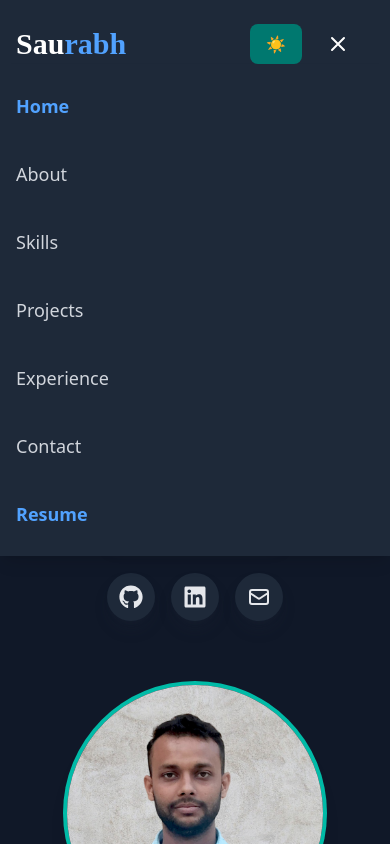
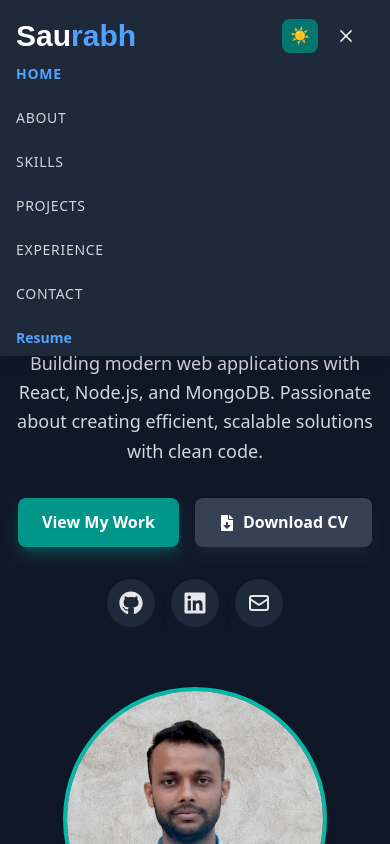
Before and after one commit to ksaurabh252/saurabhKumar_Portfolio, a React (Vite) app: page / in a window 390 px wide. Both pictures are taken after a click on the button "Toggle menu". Shown: the top 844 px of the page. Built offline with nearby package versions, Linux system fonts and the light colour scheme.

Commit message:
style: Enhance global CSS structure and responsiveness
- Add organized sections with clear comments
- Improve base styles and responsive design
- Add accessibility features

```diff
--- a/src/components/Navbar.jsx
+++ b/src/components/Navbar.jsx
@@ -1,10 +1,50 @@
+/* =========================
+   Navbar Component
+   Responsive navigation bar with dark mode toggle and mobile menu
+   ========================= */
 import { useState, useEffect } from "react";
+// eslint-disable-next-line no-unused-vars
 import { motion, AnimatePresence } from "framer-motion";
 
-const NAV_TABS = ["home", "about", "skills", "projects", "experience", "contact", "resume"];
+/* =========================
+   Navigation Tabs Configuration
+   Array of available navigation sections
+   ========================= */
+const NAV_TABS = [
+  "home",
+  "about",
+  "skills",
+  "projects",
+  "experience",
+  "contact",
+  "resume",
+];
 
 const Navbar = ({ darkMode, setDarkMode, activeTab, setActiveTab }) => {
+  /* =========================
+     State Management
+     Controls mobile menu visibility
+     ========================= */
   const [mobileMenuOpen, setMobileMenuOpen] = useState(false);
+
+  /* =========================
+     Navigation Handlers
+     Functions to handle navigation and resume download
+     ========================= */
+  const handleNavClick = (sectionId) => {
+    const element = document.getElementById(sectionId);
+    if (element) {
+      const navHeight = 10;
+      const elementPosition = element.getBoundingClientRect().top;
+      const offsetPosition = elementPosition + window.pageYOffset - navHeight;
+
+      window.scrollTo({
+        top: offsetPosition,
+        behavior: "smooth",
+      });
+      setActiveTab(sectionId);
+    }
+  };
 
   const handleResumeClick = () => {
     const fileUrl = "/saurabhKumar_Portfolio/SaurabhKumar-Resume.pdf";
@@ -15,6 +55,10 @@ const Navbar = ({ darkMode, setDarkMode, activeTab, setActiveTab }) => {
     link.click();
   };
 
+  /* =========================
+     Click Outside Handler
+     Closes mobile menu when clicking outside
+     ========================= */
   useEffect(() => {
     const handleClickOutside = (event) => {
       if (
@@ -31,31 +75,44 @@ const Navbar = ({ darkMode, setDarkMode, activeTab, setActiveTab }) => {
   }, [mobileMenuOpen]);
 
   return (
+    /* =========================
+       Header Container
+       Animated header with sticky positioning
+       ========================= */
     <motion.header
       initial={{ y: -50 }}
       animate={{ y: 0 }}
       transition={{ type: "spring", stiffness: 100, damping: 10, mass: 0.5 }}
-      className={`py-6 ${darkMode ? "bg-gray-800 text-white" : "bg-white text-gray-900 border-b border-gray-200"
+      className={`py-2 ${darkMode
+        ? "bg-gray-800 text-white"
+        : "bg-white text-gray-900 border-b border-gray-200"
         } shadow-md sticky top-0 z-30`}
     >
-      <div className="container mx-auto px-4 flex justify-between items-center">
-        {/* CHANGED: Professional two-color approach */}
+      <div className="container mx-auto px-4 flex justify-between items-center h-14">
+        {/* Logo/Brand Name */}
         <motion.h1
           initial={{ opacity: 0 }}
           animate={{ opacity: 1 }}
           transition={{ delay: 0.2 }}
-          className={`text-3xl font-bold font-['Poppins'] cursor-pointer`}
+          className={`text-3xl font-bold font-['Poppins'] ${darkMode ? "text-white" : "text-gray-900"
+            }`}
         >
-          <span className={`${darkMode ? "text-white" : "text-gray-900"}`}>Sau</span>
-          <span className={`${darkMode ? "text-blue-400" : "text-blue-600"}`}>rabh</span>
+          <span className={`${darkMode ? "text-white" : "text-gray-900"}`}>
+            Sau
+          </span>
+          <span className={`${darkMode ? "text-blue-400" : "text-blue-600"}`}>
+            rabh
+          </span>
         </motion.h1>
 
-        <div className="flex items-center space-x-4">
+        {/* Navigation Controls Container */}
+        <div className="flex items-center space-x-3">
+          {/* Dark Mode Toggle Button */}
           <motion.button
             whileHover={{ scale: 1.05 }}
             whileTap={{ scale: 0.95 }}
             onClick={() => setDarkMode((prev) => !prev)}
-            className={`px-4 py-2 rounded-lg transition-all hover:cursor-pointer duration-300 ${darkMode
+            className={`px-2 py-1 rounded-lg transition-all hover:cursor-pointer duration-300 ${darkMode
               ? "bg-teal-700 hover:bg-teal-600 text-white"
               : "bg-blue-100 hover:bg-blue-200 text-blue-800 border border-blue-300"
               }`}
@@ -63,24 +120,48 @@ const Navbar = ({ darkMode, setDarkMode, activeTab, setActiveTab }) => {
             {darkMode ? "☀️" : "🌙"}
           </motion.button>
 
+          {/* Mobile Menu Toggle Button */}
           <button
-            className={`mobile-menu-button md:hidden p-2 rounded-md focus:outline-none hover:cursor-pointer ${darkMode ? "text-white hover:bg-gray-700" : "text-gray-900 hover:bg-gray-100"
+            className={`mobile-menu-button md:hidden p-1.5 rounded-md focus:outline-none hover:cursor-pointer ${darkMode
+              ? "text-white hover:bg-gray-700"
+              : "text-gray-900 hover:bg-gray-100"
               }`}
             onClick={() => setMobileMenuOpen(!mobileMenuOpen)}
             aria-label="Toggle menu"
           >
             {mobileMenuOpen ? (
-              <svg className="w-6 h-6" fill="none" viewBox="0 0 24 24" stroke="currentColor">
-                <path strokeLinecap="round" strokeLinejoin="round" strokeWidth={2} d="M6 18L18 6M6 6l12 12" />
+              <svg
+                className="w-5 h-5"
+                fill="none"
+                viewBox="0 0 24 24"
+                stroke="currentColor"
+              >
+                <path
+                  strokeLinecap="round"
+                  strokeLinejoin="round"
+                  strokeWidth={2}
+                  d="M6 18L18 6M6 6l12 12"
+                />
               </svg>
             ) : (
-              <svg className="w-6 h-6" fill="none" viewBox="0 0 24 24" stroke="currentColor">
-                <path strokeLinecap="round" strokeLinejoin="round" strokeWidth={2} d="M4 6h16M4 12h16M4 18h16" />
+              <svg
+                className="w-5 h-5"
+                fill="none"
+                viewBox="0 0 24 24"
+                stroke="currentColor"
+              >
+                <path
+                  strokeLinecap="round"
+                  strokeLinejoin="round"
+                  strokeWidth={2}
+                  d="M4 6h16M4 12h16M4 18h16"
+                />
               </svg>
             )}
           </button>
 
-          <nav className="hidden md:flex space-x-6">
+          {/* Desktop Navigation Menu */}
+          <nav className="hidden md:flex space-x-4">
             {NAV_TABS.map((tab) =>
               tab === "resume" ? (
                 <motion.a
@@ -88,7 +169,7 @@ const Navbar = ({ darkMode, setDarkMode, activeTab, setActiveTab }) => {
                   whileHover={{ scale: 1.05 }}
                   whileTap={{ scale: 0.95 }}
                   onClick={handleResumeClick}
-                  className={`text-lg capitalize transition-colors duration-200 font-semibold hover:cursor-pointer nav-link resume ${darkMode
+                  className={`text-xl capitalize transition-colors duration-200 font-semibold hover:cursor-pointer nav-link resume ${darkMode
                     ? "text-gray-300 hover:text-blue-400"
                     : "text-gray-700 hover:text-blue-600"
                     }`}
@@ -100,8 +181,8 @@ const Navbar = ({ darkMode, setDarkMode, activeTab, setActiveTab }) => {
                   key={tab}
                   whileHover={{ scale: 1.05 }}
                   whileTap={{ scale: 0.95 }}
-                  onClick={() => setActiveTab(tab)}
-                  className={`text-lg capitalize transition-colors duration-200 hover:cursor-pointer nav-link ${activeTab === tab
+                  onClick={() => handleNavClick(tab)}
+                  className={`text-xl capitalize transition-colors duration-200 hover:cursor-pointer nav-link ${activeTab === tab
                     ? darkMode
                       ? "text-blue-400 font-semibold"
                       : "text-blue-600 font-semibold"
@@ -118,6 +199,10 @@ const Navbar = ({ darkMode, setDarkMode, activeTab, setActiveTab }) => {
         </div>
       </div>
 
+      {/* =========================
+          Mobile Menu
+          Animated dropdown for mobile navigation
+          ========================= */}
       <AnimatePresence>
         {mobileMenuOpen && (
           <motion.div
@@ -125,10 +210,12 @@ const Navbar = ({ darkMode, setDarkMode, activeTab, setActiveTab }) => {
             animate={{ opacity: 1, y: 0 }}
             exit={{ opacity: 0, y: -20 }}
             transition={{ duration: 0.3 }}
-            className={`mobile-menu-container md:hidden ${darkMode ? "bg-gray-800 text-white" : "bg-white text-gray-900 border-t border-gray-200"
-              } shadow-lg fixed top-16 left-0 w-full z-40`}
+            className={`mobile-menu-container md:hidden ${darkMode
+              ? "bg-gray-800 text-white"
+              : "bg-white text-gray-900 border-t border-gray-200"
+              } shadow-lg fixed top-14 left-0 w-full z-40`}
           >
-            <div className="container mx-auto px-4 py-4 flex flex-col space-y-4">
+            <div className="container mx-auto px-4 py-2 flex flex-col space-y-2">
               {NAV_TABS.map((tab) =>
                 tab === "resume" ? (
                   <motion.a
@@ -136,7 +223,9 @@ const Navbar = ({ darkMode, setDarkMode, activeTab, setActiveTab }) => {
                     whileTap={{ scale: 0.95 }}
                     onClick={handleResumeClick}
                     download="SaurabhKumar-Resume.pdf"
-                    className={`py-3 text-left text-lg capitalize transition-colors font-semibold hover:cursor-pointer nav-link resume ${darkMode ? "text-blue-400 hover:text-blue-300" : "text-blue-600 hover:text-blue-700"
+                    className={`py-2 text-left text-sm capitalize transition-colors font-semibold hover:cursor-pointer nav-link resume ${darkMode
+                      ? "text-blue-400 hover:text-blue-300"
+                      : "text-blue-600 hover:text-blue-700"
                       }`}
                   >
                     Resume
@@ -146,10 +235,12 @@ const Navbar = ({ darkMode, setDarkMode, activeTab, setActiveTab }) => {
                     key={tab}
                     whileTap={{ scale: 0.95 }}
                     onClick={() => {
-                      setActiveTab(tab);
+                      handleNavClick(tab);
                       setMobileMenuOpen(false);
                     }}
-                    className={`py-3 text-left text-lg capitalize hover:cursor-pointer transition-colors nav-link ${activeTab === tab
+                    className={`py-2 text-left
+                      text-sm uppercase tracking-wider
+                         hover:cursor-pointer transition-colors nav-link ${activeTab === tab
                         ? darkMode
                           ? "text-blue-400 font-semibold"
                           : "text-blue-600 font-semibold"
--- a/src/index.css
+++ b/src/index.css
@@ -1,13 +1,21 @@
 @import "tailwindcss";
 
-/* Smooth scrolling for navigation */
+
+
+
+/* =========================
+   Base Styles
+   ========================= */
 html {
   scroll-behavior: smooth;
+  scroll-padding-top: 70px;
 }
 
 body {
   background: #f9fafb;
   color: #222;
+  overflow-x: hidden;
+  line-height: 1.6;
 }
 
 .dark body {
@@ -15,12 +23,119 @@ body {
   color: #f3f4f6;
 }
 
-/* Profile photo hover effect */
-.profile-photo {
-  transition: transform 0.3s ease, box-shadow 0.3s ease;
+/* =========================
+   Container & Layout
+   ========================= */
+.container {
+  max-width: 1280px;
+  margin: 0 auto;
+  padding: 0 1rem;
 }
 
-.profile-photo:hover {
-  transform: scale(1.03);
-  box-shadow: 0 10px 25px rgba(0, 0, 0, 0.2);
+/* =========================
+   Section Styles
+   ========================= */
+section {
+  min-height: 100vh;
+  padding: 0 0;
+  scroll-margin-top: 70px;
+  position: relative;
 }
+
+section:not(:first-child) {
+  padding-top: 100px;
+}
+
+/* Section title divider */
+.section-divider {
+  width: 80px;
+  height: 4px;
+  margin: 1rem auto;
+  border-radius: 2px;
+}
+
+/* =========================
+   Typography
+   ========================= */
+h1,
+h2,
+h3,
+h4 {
+  font-family: 'Poppins', sans-serif;
+  font-weight: 700;
+  line-height: 1.2;
+}
+
+h2 {
+  font-size: 2.5rem;
+}
+
+h3 {
+  font-size: 1.75rem;
+}
+
+/* =========================
+   Skills Section Specific
+   ========================= */
+.skill-category {
+  margin-bottom: 1rem;
+}
+
+.skill-badge {
+  display: inline-flex;
+  align-items: center;
+  padding: 0.5rem 1rem;
+  border-radius: 9999px;
+  margin-right: 0.75rem;
+  margin-bottom: 0.75rem;
+  transition: all 0.2s ease;
+}
+
+.skill-badge:hover {
+  transform: translateY(-2px);
+}
+
+/* =========================
+   Animations & Transitions
+   ========================= */
+.transition-all {
+  transition-property: all;
+  transition-timing-function: cubic-bezier(0.4, 0, 0.2, 1);
+  transition-duration: 200ms;
+}
+
+/* =========================
+   Responsive Adjustments
+   ========================= */
+@media (max-width: 768px) {
+  section {
+    padding: 60px 0;
+    scroll-margin-top: 60px;
+  }
+
+  section:not(:first-child) {
+    padding-top: 80px;
+  }
+
+  h2 {
+    font-size: 2rem;
+  }
+
+  h3 {
+    font-size: 1.5rem;
+  }
+
+  .skill-badge {
+    padding: 0.4rem 0.8rem;
+    font-size: 0.9rem;
+  }
+}
+
+@media (prefers-reduced-motion: reduce) {
+  * {
+    animation-duration: 0.01ms !important;
+    animation-iteration-count: 1 !important;
+    transition-duration: 0.01ms !important;
+    scroll-behavior: auto !important;
+  }
+}
```
Lines whose indentation alone changed are shown as unchanged.
